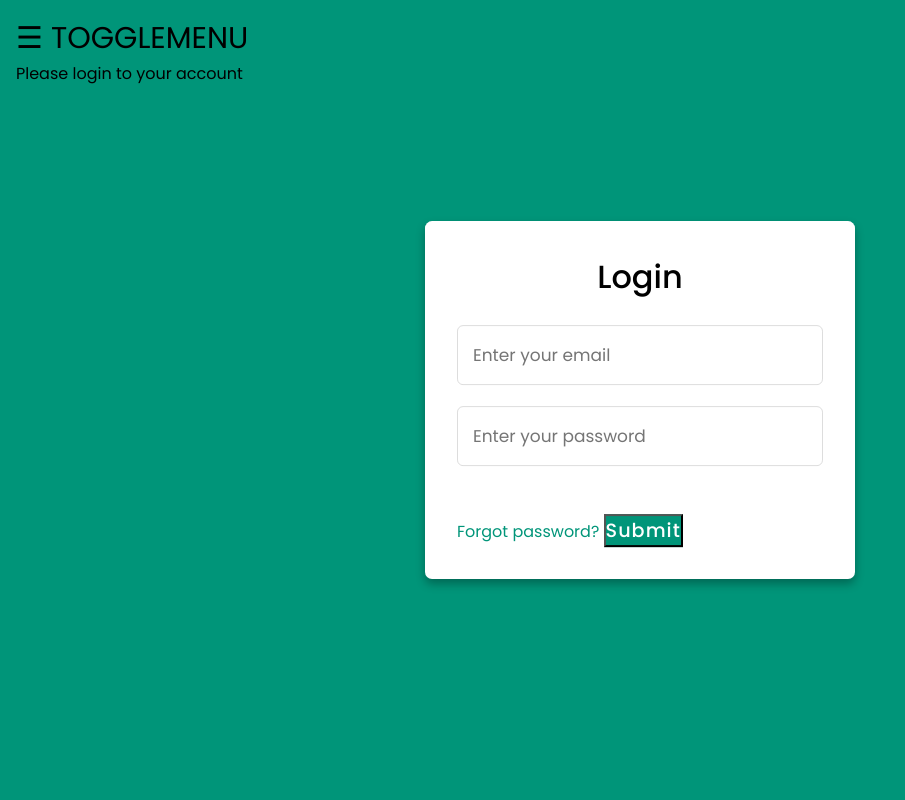
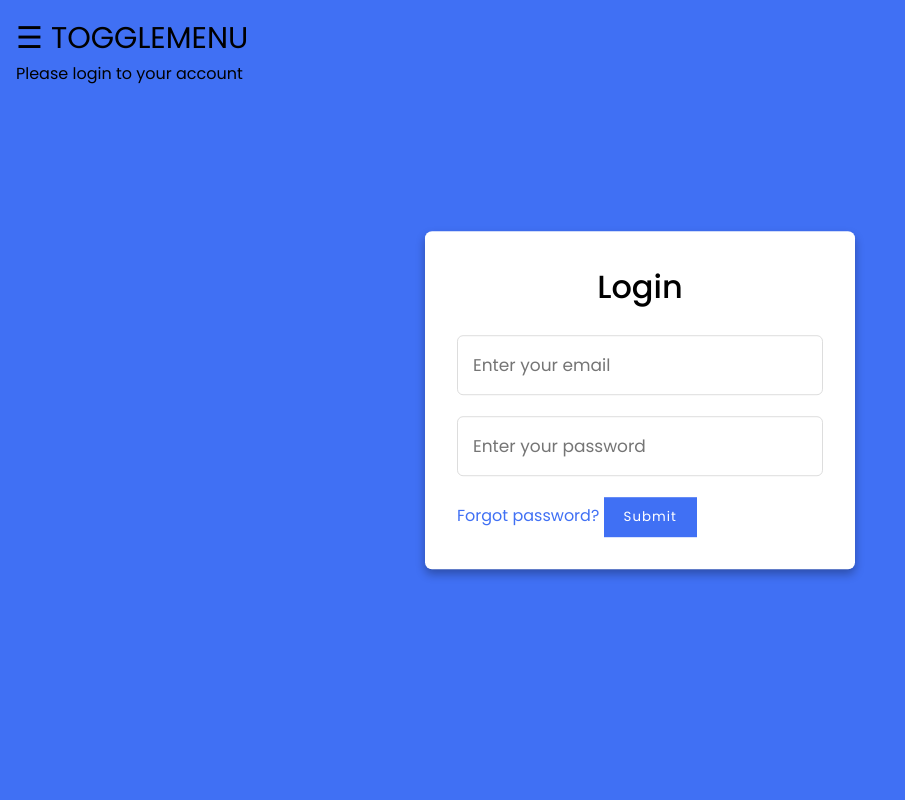
Before and after one commit to rv0fficial/Weather-App, a Flask app: page /login in a window 1280 px wide. Shown: the whole page, without its empty margins (0-905 px from the left). Run offline with Flask 2, Linux system fonts and the light colour scheme; some libraries are stand-ins or nearby versions.

Commit message:
color correction in login page

```diff
--- a/static/css/loginstyle.css
+++ b/static/css/loginstyle.css
@@ -9,7 +9,7 @@
 body{
   min-height: 100vh;
   width: 100%;
-  background: #009579;
+  background: #4070f4;
 }
 .container{
   position: absolute;
@@ -58,7 +58,7 @@ body{
  }
 .form a{
   font-size: 16px;
-  color: #009579;
+  color: #4070f4;
   text-decoration: none;
 }
 .form a:hover{
@@ -67,17 +67,15 @@ body{
 /*modified button part*/
 button[type="submit"] {
   color: #fff;
-  background: #009579;
-  font-size: 1.2rem;
-  font-weight: 500;
   letter-spacing: 1px;
-  margin-top: 1.7rem;
+  border: none;
+  background: #4070f4;
   cursor: pointer;
-  transition: 0.4s;
+  padding: 10px 20px; /* Adjust padding as needed */
 }
 
 button[type="submit"]:hover {
- background: #006653;
+ background: #0e4bf1;
 }
 /*modified button part*/
 .signup{
```
